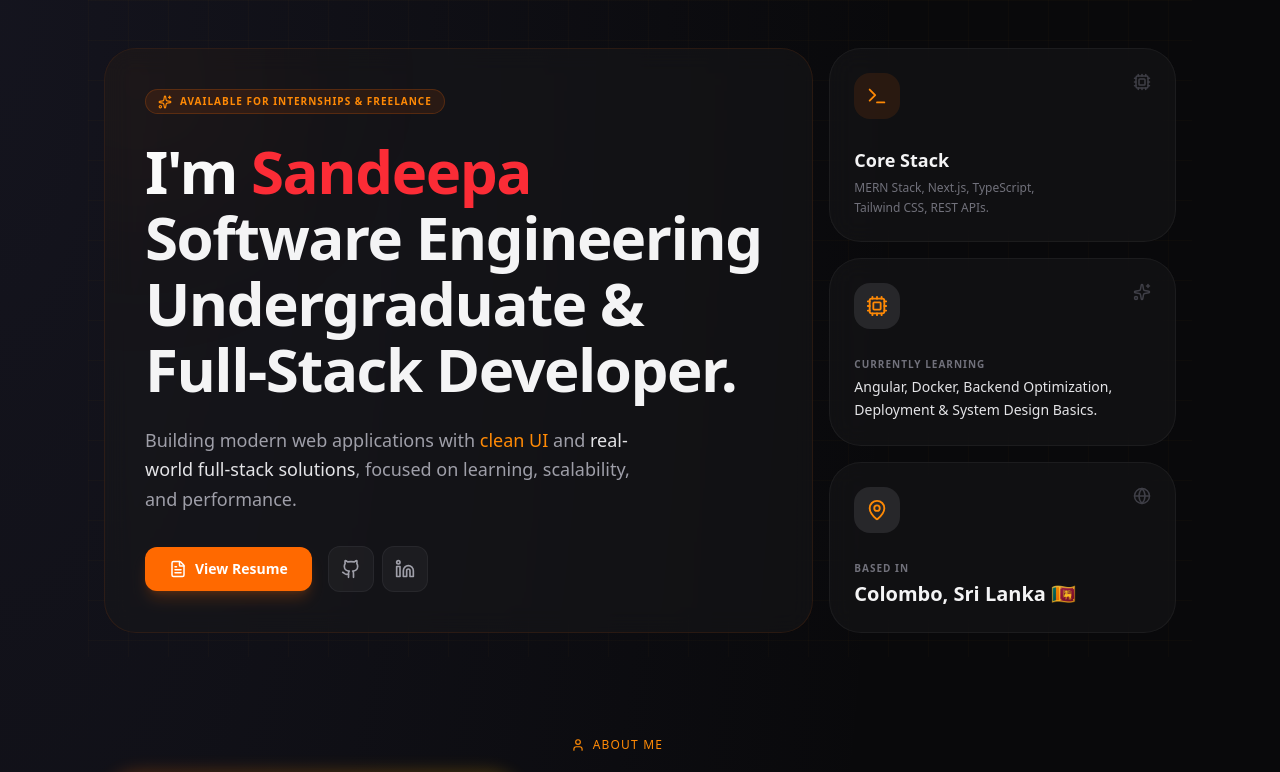
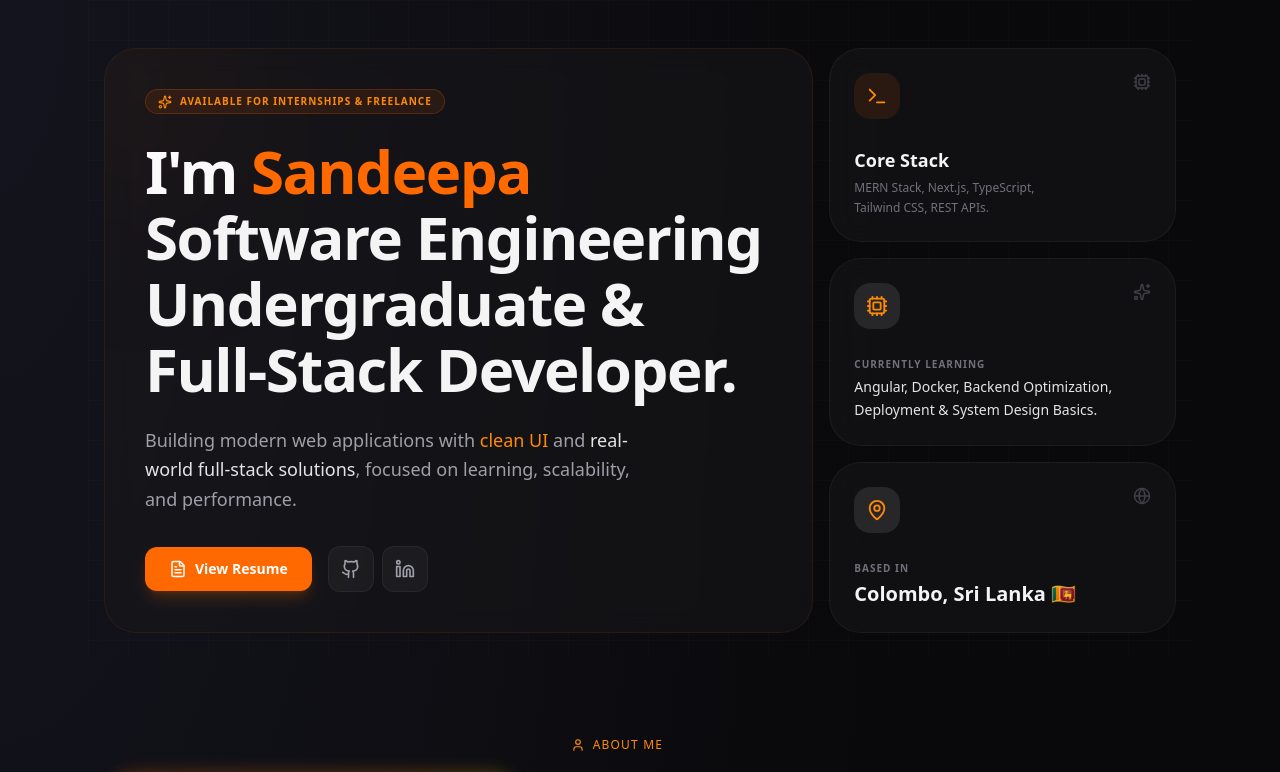
Before and after one commit to SandeepaChathumina/MyPortfolio, a Next.js app: page / in a window 1280 px wide. Shown: the top 772 px of the page. Built offline with nearby package versions, Linux system fonts and the light colour scheme.

Commit message:
Update Hero.tsx

```diff
--- a/src/app/components/Hero.tsx
+++ b/src/app/components/Hero.tsx
@@ -38,7 +38,7 @@ export default function Hero() {
 
             {/* Heading */}
             <h1 className="text-4xl md:text-6xl font-bold tracking-tight leading-[1.1] mb-6">
-              I'm <span className="text-red-500">Sandeepa</span>
+              I'm <span className="text-orange-500">Sandeepa</span>
               <br />
               <span className="text-zinc-100">
                 Software Engineering <br />
```
